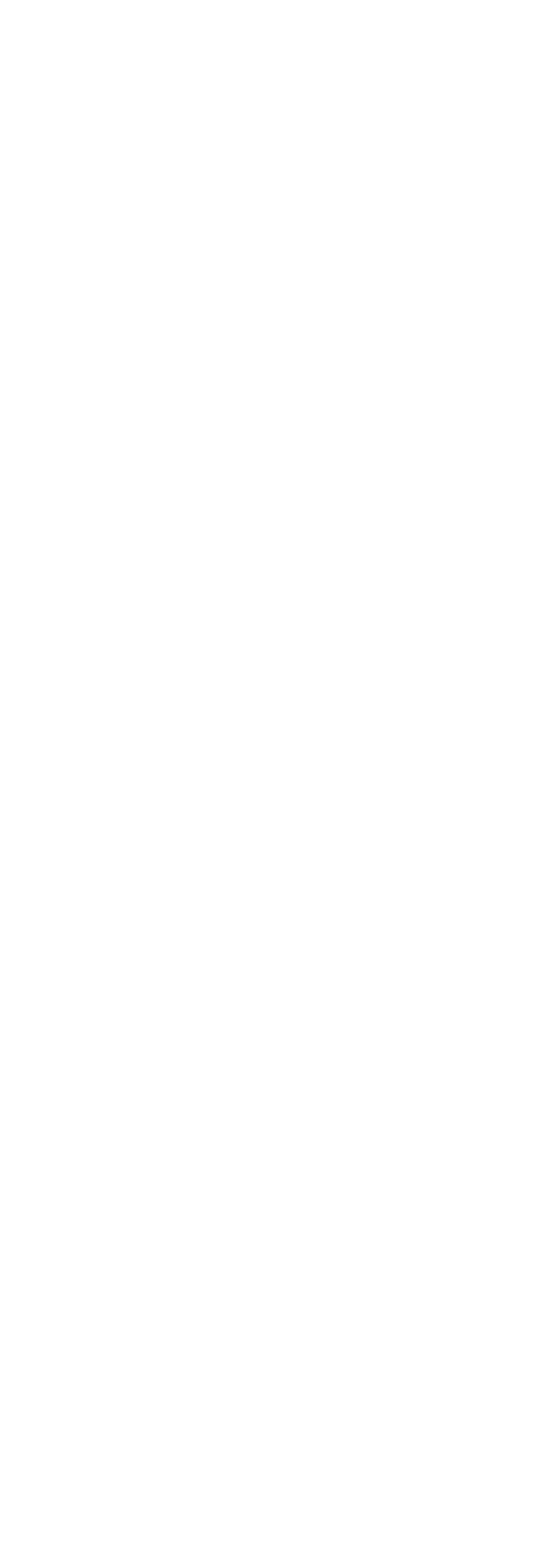
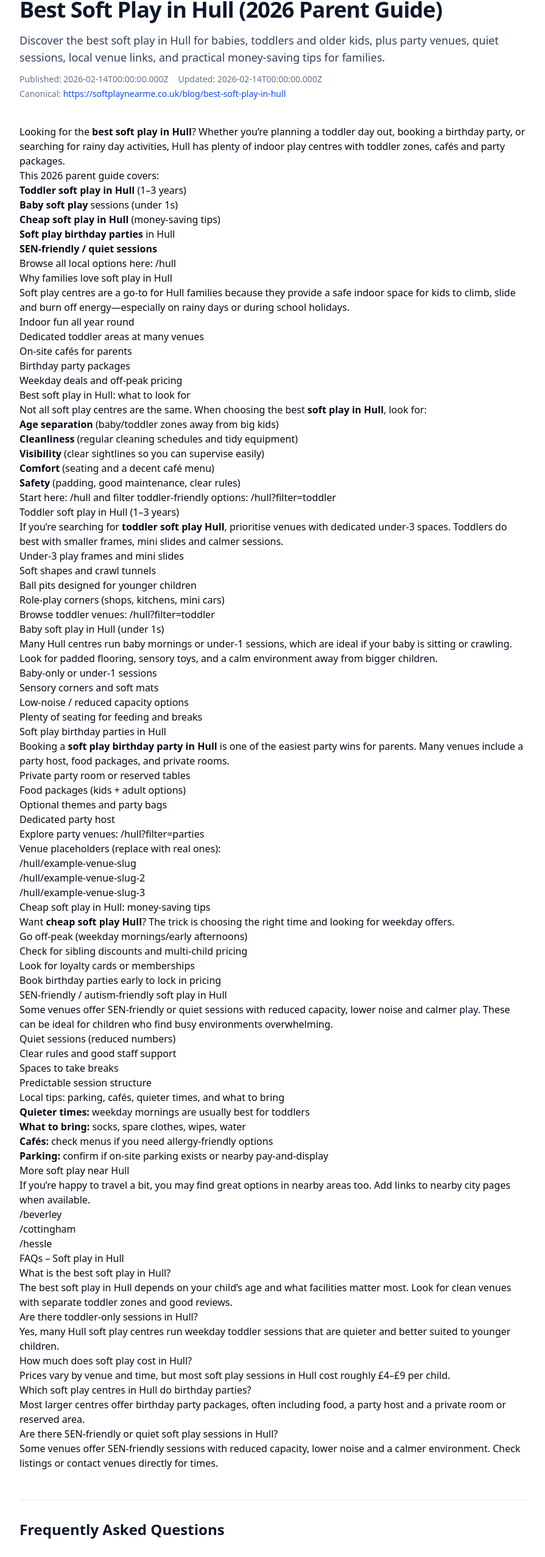
Before and after one commit to davidphilipstark1993/softplaynearme, a Next.js app: page /blog/best-soft-play-in-hull in a window 1280 px wide. Before the commit this address had no page. Shown: the part 80-2634 px from the top of the page at 61% size, without its empty margins (192-1087 px from the left). Before the commit the page ends 800 px from the top, so only its background shows below. Built offline with nearby package versions, Linux system fonts and the light colour scheme.

Commit message:
feat(blog): publish hull city guide post with FAQ schema

```diff
--- a/app/blog/[slug]/page.tsx
+++ b/app/blog/[slug]/page.tsx
@@ -1,15 +1,19 @@
 import type { Metadata } from 'next'
 import Link from 'next/link'
 import { notFound } from 'next/navigation'
-import { postsBySlug } from '@/lib/blogPosts'
+import { getPostBySlug, posts } from '@/lib/blogPosts'
 
 interface PageProps {
   params: Promise<{ slug: string }>
 }
 
+export async function generateStaticParams() {
+  return posts.map((post) => ({ slug: post.slug }))
+}
+
 export async function generateMetadata({ params }: PageProps): Promise<Metadata> {
   const { slug } = await params
-  const post = postsBySlug[slug]
+  const post = getPostBySlug(slug)
 
   if (!post) {
     return {
@@ -19,23 +23,23 @@ export async function generateMetadata({ params }: PageProps): Promise<Metadata>
   }
 
   const title = `${post.title} | Soft Play Near Me`
-  const description = post.description || post.excerpt
-  const url = `https://www.softplaynearme.co.uk/blog/${post.slug}`
+  const description = post.excerpt
+  const canonical = `https://softplaynearme.co.uk/blog/${post.slug}`
 
   return {
     title,
     description,
     alternates: {
-      canonical: url,
+      canonical,
     },
     openGraph: {
       title,
       description,
-      url,
+      url: canonical,
       type: 'article',
       siteName: 'Soft Play Near Me',
-      publishedTime: post.datePublished,
-      modifiedTime: post.dateModified,
+      publishedTime: post.publishedAt,
+      modifiedTime: post.updatedAt,
       images: ['/opengraph-image'],
     },
     twitter: {
@@ -49,43 +53,66 @@ export async function generateMetadata({ params }: PageProps): Promise<Metadata>
 
 export default async function BlogPostPage({ params }: PageProps) {
   const { slug } = await params
-  const post = postsBySlug[slug]
+  const post = getPostBySlug(slug)
 
   if (!post) {
     notFound()
   }
 
-  const postUrl = `https://www.softplaynearme.co.uk/blog/${post.slug}`
-  const articleJsonLd = {
+  const canonical = `https://softplaynearme.co.uk/blog/${post.slug}`
+
+  const faqJsonLd = {
     '@context': 'https://schema.org',
-    '@type': 'Article',
-    headline: post.title,
-    author: {
-      '@type': 'Organization',
-      name: 'Soft Play Near Me',
-    },
-    mainEntityOfPage: postUrl,
-    datePublished: post.datePublished,
-    dateModified: post.dateModified,
-    description: post.description || post.excerpt,
+    '@type': 'FAQPage',
+    mainEntity: post.faq.map((faq) => ({
+      '@type': 'Question',
+      name: faq.q,
+      acceptedAnswer: {
+        '@type': 'Answer',
+        text: faq.a,
+      },
+    })),
   }
 
   return (
     <main className="min-h-screen bg-white">
       <script
         type="application/ld+json"
-        dangerouslySetInnerHTML={{ __html: JSON.stringify(articleJsonLd) }}
+        dangerouslySetInnerHTML={{ __html: JSON.stringify(faqJsonLd).replace(/</g, '\\u003c') }}
       />
 
-      <article className="mx-auto max-w-3xl px-4 py-12 sm:px-6 lg:px-8">
+      <article className="mx-auto max-w-4xl px-4 py-12 sm:px-6 lg:px-8">
         <p className="text-sm font-medium text-slate-600">Soft Play Near Me Blog</p>
         <h1 className="mt-2 text-3xl font-bold tracking-tight text-slate-900 sm:text-4xl">{post.title}</h1>
         <p className="mt-4 text-lg text-slate-700">{post.excerpt}</p>
 
+        <div className="mt-3 flex flex-wrap gap-x-4 gap-y-1 text-sm text-slate-500">
+          <span>Published: {post.publishedAt}</span>
+          <span>Updated: {post.updatedAt}</span>
+          <span>
+            Canonical:{' '}
+            <a className="text-blue-700 hover:underline" href={canonical}>
+              {canonical}
+            </a>
+          </span>
+        </div>
+
         <div
           className="prose prose-slate mt-10 max-w-none"
-          dangerouslySetInnerHTML={{ __html: post.bodyHtml }}
+          dangerouslySetInnerHTML={{ __html: post.contentHtml }}
         />
+
+        <section className="mt-12 border-t border-slate-200 pt-8">
+          <h2 className="text-2xl font-semibold text-slate-900">Frequently Asked Questions</h2>
+          <div className="mt-6 space-y-5">
+            {post.faq.map((faq) => (
+              <div key={faq.q}>
+                <h3 className="text-lg font-semibold text-slate-900">{faq.q}</h3>
+                <p className="mt-2 text-slate-700">{faq.a}</p>
+              </div>
+            ))}
+          </div>
+        </section>
 
         <div className="mt-12 border-t border-slate-200 pt-6">
           <Link href="/blog" className="text-sm font-medium text-blue-700 hover:underline">
--- a/app/blog/page.tsx
+++ b/app/blog/page.tsx
@@ -1,17 +1,17 @@
 import Link from 'next/link'
 import type { Metadata } from 'next'
-import { blogPosts } from '@/lib/blogPosts'
+import { posts } from '@/lib/blogPosts'
 
 export const metadata: Metadata = {
   title: 'Soft Play Blog',
-  description: 'Guides, local ideas, and practical tips for finding great soft play centres across the UK.',
+  description: 'City guides, planning tips, and practical advice for families searching for soft play centres across the UK.',
   alternates: {
-    canonical: '/blog',
+    canonical: 'https://softplaynearme.co.uk/blog',
   },
   openGraph: {
     title: 'Soft Play Blog | Soft Play Near Me',
-    description: 'Guides, local ideas, and practical tips for finding great soft play centres across the UK.',
-    url: 'https://www.softplaynearme.co.uk/blog',
+    description: 'City guides, planning tips, and practical advice for families searching for soft play centres across the UK.',
+    url: 'https://softplaynearme.co.uk/blog',
     type: 'website',
     siteName: 'Soft Play Near Me',
     images: ['/opengraph-image'],
@@ -19,7 +19,7 @@ export const metadata: Metadata = {
   twitter: {
     card: 'summary_large_image',
     title: 'Soft Play Blog | Soft Play Near Me',
-    description: 'Guides, local ideas, and practical tips for finding great soft play centres across the UK.',
+    description: 'City guides, planning tips, and practical advice for families searching for soft play centres across the UK.',
     images: ['/opengraph-image'],
   },
 }
@@ -30,11 +30,11 @@ export default function BlogIndexPage() {
       <div className="mx-auto max-w-4xl px-4 py-12 sm:px-6 lg:px-8">
         <h1 className="text-3xl font-bold tracking-tight text-slate-900 sm:text-4xl">Soft Play Blog</h1>
         <p className="mt-3 text-base text-slate-700 sm:text-lg">
-          Helpful guides for parents planning soft play days, birthday parties, and family activities.
+          Local city guides and practical planning tips for families searching for the best soft play near them.
         </p>
 
         <div className="mt-10 space-y-4">
-          {blogPosts.map((post) => (
+          {posts.map((post) => (
             <article key={post.slug} className="rounded-xl border border-slate-200 bg-white p-6 shadow-sm">
               <h2 className="text-xl font-semibold text-slate-900">
                 <Link className="hover:text-blue-700 hover:underline" href={`/blog/${post.slug}`}>
@@ -42,6 +42,7 @@ export default function BlogIndexPage() {
                 </Link>
               </h2>
               <p className="mt-2 text-slate-700">{post.excerpt}</p>
+              <p className="mt-2 text-sm text-slate-500">Updated: {post.updatedAt}</p>
               <Link
                 href={`/blog/${post.slug}`}
                 className="mt-3 inline-flex text-sm font-medium text-blue-700 hover:underline"
--- a/lib/blogPosts.ts
+++ b/lib/blogPosts.ts
@@ -1,147 +1,179 @@
+export interface BlogFaq {
+  q: string
+  a: string
+}
+
 export interface BlogPost {
   slug: string
   title: string
+  city: string
   excerpt: string
-  description?: string
+  publishedAt: string
+  updatedAt: string
   datePublished: string
   dateModified: string
-  bodyHtml: string
+  contentHtml: string
+  faq: BlogFaq[]
 }
 
-export const blogPosts: BlogPost[] = [
+export const posts: BlogPost[] = [
   {
-    slug: 'toddler-soft-play-leeds',
-    title: 'Best Soft Play Venues for Toddlers UK',
-    excerpt: 'A UK parent guide to choosing toddler-friendly soft play venues, with Leeds examples and practical booking tips.',
-    datePublished: '2026-01-12',
-    dateModified: '2026-01-12',
-    bodyHtml: `
-      <p>Choosing the best soft play venues for toddlers in the UK starts with safety, session timing, and clear age-zoned areas. Leeds is a good example because many centres run quieter under-5 slots and parent-friendly morning sessions. This guide shows what matters most before you book.</p>
-      <h2>What Makes a Great Toddler Session?</h2>
-      <p>Look for separate baby or toddler spaces, clear staff supervision, and weekday sessions that avoid peak crowds. Cafes with visible seating near the play zone are also a big win.</p>
-      <h2>Best Times to Visit</h2>
-      <p>Weekday mornings are usually easier for parking and have shorter check-in queues. If your child prefers low noise, ask venues about SEN-friendly or reduced-music slots.</p>
-      <h2>Leeds Venue Ideas</h2>
+    slug: 'best-soft-play-in-hull',
+    title: 'Best Soft Play in Hull (2026 Parent Guide)',
+    city: 'Hull',
+    excerpt:
+      'Discover the best soft play in Hull for babies, toddlers and older kids, plus party venues, quiet sessions, local venue links, and practical money-saving tips for families.',
+    publishedAt: '2026-02-14T00:00:00.000Z',
+    updatedAt: '2026-02-14T00:00:00.000Z',
+    datePublished: '2026-02-14T00:00:00.000Z',
+    dateModified: '2026-02-14T00:00:00.000Z',
+    contentHtml: `<p>Looking for the <strong>best soft play in Hull</strong>? Whether you’re planning a toddler day out, booking a birthday party, or searching for rainy day activities, Hull has plenty of indoor play centres with toddler zones, cafés and party packages.</p>
+
+<p>This 2026 parent guide covers:</p>
 <ul>
-        <li><a href="/leeds/tiny-tigers-leeds">Tiny Tigers Leeds</a></li>
-        <li><a href="/leeds/jungle-cubs-play-cafe">Jungle Cubs Play Cafe</a></li>
-        <li><a href="/leeds/little-explorers-soft-play">Little Explorers Soft Play</a></li>
+  <li><strong>Toddler soft play in Hull</strong> (1–3 years)</li>
+  <li><strong>Baby soft play</strong> sessions (under 1s)</li>
+  <li><strong>Cheap soft play in Hull</strong> (money-saving tips)</li>
+  <li><strong>Soft play birthday parties</strong> in Hull</li>
+  <li><strong>SEN-friendly / quiet sessions</strong></li>
 </ul>
-      <h3>FAQ: What age is best for toddler soft play?</h3>
-      <p>Most centres are ideal from around 12 months, with separate areas for crawlers and early walkers.</p>
-      <h3>FAQ: Should I pre-book?</h3>
-      <p>Yes, especially at weekends and during school holidays when sessions can sell out quickly.</p>
-      <h3>FAQ: What should I bring?</h3>
-      <p>Bring socks, a water bottle, and a change of clothes for younger children.</p>
-    `,
+
+<p>Browse all local options here: <a href="/hull">/hull</a></p>
+
+<h2>Why families love soft play in Hull</h2>
+<p>Soft play centres are a go-to for Hull families because they provide a safe indoor space for kids to climb, slide and burn off energy—especially on rainy days or during school holidays.</p>
+<ul>
+  <li>Indoor fun all year round</li>
+  <li>Dedicated toddler areas at many venues</li>
+  <li>On-site cafés for parents</li>
+  <li>Birthday party packages</li>
+  <li>Weekday deals and off-peak pricing</li>
+</ul>
+
+<h2>Best soft play in Hull: what to look for</h2>
+<p>Not all soft play centres are the same. When choosing the best <strong>soft play in Hull</strong>, look for:</p>
+<ul>
+  <li><strong>Age separation</strong> (baby/toddler zones away from big kids)</li>
+  <li><strong>Cleanliness</strong> (regular cleaning schedules and tidy equipment)</li>
+  <li><strong>Visibility</strong> (clear sightlines so you can supervise easily)</li>
+  <li><strong>Comfort</strong> (seating and a decent café menu)</li>
+  <li><strong>Safety</strong> (padding, good maintenance, clear rules)</li>
+</ul>
+
+<p>Start here: <a href="/hull">/hull</a> and filter toddler-friendly options: <a href="/hull?filter=toddler">/hull?filter=toddler</a></p>
+
+<h2>Toddler soft play in Hull (1–3 years)</h2>
+<p>If you’re searching for <strong>toddler soft play Hull</strong>, prioritise venues with dedicated under-3 spaces. Toddlers do best with smaller frames, mini slides and calmer sessions.</p>
+<ul>
+  <li>Under-3 play frames and mini slides</li>
+  <li>Soft shapes and crawl tunnels</li>
+  <li>Ball pits designed for younger children</li>
+  <li>Role-play corners (shops, kitchens, mini cars)</li>
+</ul>
+<p>Browse toddler venues: <a href="/hull?filter=toddler">/hull?filter=toddler</a></p>
+
+<h2>Baby soft play in Hull (under 1s)</h2>
+<p>Many Hull centres run baby mornings or under-1 sessions, which are ideal if your baby is sitting or crawling. Look for padded flooring, sensory toys, and a calm environment away from bigger children.</p>
+<ul>
+  <li>Baby-only or under-1 sessions</li>
+  <li>Sensory corners and soft mats</li>
+  <li>Low-noise / reduced capacity options</li>
+  <li>Plenty of seating for feeding and breaks</li>
+</ul>
+
+<h2>Soft play birthday parties in Hull</h2>
+<p>Booking a <strong>soft play birthday party in Hull</strong> is one of the easiest party wins for parents. Many venues include a party host, food packages, and private rooms.</p>
+<ul>
+  <li>Private party room or reserved tables</li>
+  <li>Food packages (kids + adult options)</li>
+  <li>Optional themes and party bags</li>
+  <li>Dedicated party host</li>
+</ul>
+<p>Explore party venues: <a href="/hull?filter=parties">/hull?filter=parties</a></p>
+
+<p>Venue placeholders (replace with real ones):</p>
+<ul>
+  <li><a href="/hull/example-venue-slug">/hull/example-venue-slug</a></li>
+  <li><a href="/hull/example-venue-slug-2">/hull/example-venue-slug-2</a></li>
+  <li><a href="/hull/example-venue-slug-3">/hull/example-venue-slug-3</a></li>
+</ul>
+
+<h2>Cheap soft play in Hull: money-saving tips</h2>
+<p>Want <strong>cheap soft play Hull</strong>? The trick is choosing the right time and looking for weekday offers.</p>
+<ul>
+  <li>Go off-peak (weekday mornings/early afternoons)</li>
+  <li>Check for sibling discounts and multi-child pricing</li>
+  <li>Look for loyalty cards or memberships</li>
+  <li>Book birthday parties early to lock in pricing</li>
+</ul>
+
+<h2>SEN-friendly / autism-friendly soft play in Hull</h2>
+<p>Some venues offer SEN-friendly or quiet sessions with reduced capacity, lower noise and calmer play. These can be ideal for children who find busy environments overwhelming.</p>
+<ul>
+  <li>Quiet sessions (reduced numbers)</li>
+  <li>Clear rules and good staff support</li>
+  <li>Spaces to take breaks</li>
+  <li>Predictable session structure</li>
+</ul>
+
+<h2>Local tips: parking, cafés, quieter times, and what to bring</h2>
+<ul>
+  <li><strong>Quieter times:</strong> weekday mornings are usually best for toddlers</li>
+  <li><strong>What to bring:</strong> socks, spare clothes, wipes, water</li>
+  <li><strong>Cafés:</strong> check menus if you need allergy-friendly options</li>
+  <li><strong>Parking:</strong> confirm if on-site parking exists or nearby pay-and-display</li>
+</ul>
+
+<h2>More soft play near Hull</h2>
+<p>If you’re happy to travel a bit, you may find great options in nearby areas too. Add links to nearby city pages when available.</p>
+<ul>
+  <li><a href="/beverley">/beverley</a></li>
+  <li><a href="/cottingham">/cottingham</a></li>
+  <li><a href="/hessle">/hessle</a></li>
+</ul>
+
+<h2>FAQs – Soft play in Hull</h2>
+<h3>What is the best soft play in Hull?</h3>
+<p>The best soft play in Hull depends on your child’s age and what facilities matter most. Look for clean venues with separate toddler zones and good reviews.</p>
+
+<h3>Are there toddler-only sessions in Hull?</h3>
+<p>Yes, many Hull soft play centres run weekday toddler sessions that are quieter and better suited to younger children.</p>
+
+<h3>How much does soft play cost in Hull?</h3>
+<p>Prices vary by venue and time, but most soft play sessions in Hull cost roughly £4–£9 per child.</p>
+
+<h3>Which soft play centres in Hull do birthday parties?</h3>
+<p>Most larger centres offer birthday party packages, often including food, a party host and a private room or reserved area.</p>
+
+<h3>Are there SEN-friendly or quiet soft play sessions in Hull?</h3>
+<p>Some venues offer SEN-friendly sessions with reduced capacity, lower noise and a calmer environment. Check listings or contact venues directly for times.</p>`,
+    faq: [
+      {
+        q: 'What is the best soft play in Hull?',
+        a: 'The best soft play in Hull depends on your child’s age and what facilities matter most. Look for clean venues with separate toddler zones and good reviews.',
       },
       {
-    slug: 'rainy-day-kids-activities-hull',
-    title: 'Rainy Day Kids Activities in Hull: Soft Play Picks',
-    excerpt: 'When the weather turns, these Hull indoor ideas keep children active and parents stress-free.',
-    datePublished: '2026-01-18',
-    dateModified: '2026-01-18',
-    bodyHtml: `
-      <p>Rainy weekends in Hull do not need to mean screen time all day. Soft play venues offer movement, social time, and warm indoor spaces for families. Here are practical ways to plan a smoother day out.</p>
-      <h2>Plan Around Peak Hours</h2>
-      <p>Early sessions are usually quieter and easier for toddlers. Booking ahead helps avoid long waits when weather pushes everyone indoors at once.</p>
-      <h2>Mix Play With Food Breaks</h2>
-      <p>Choose venues with reliable cafe options so children can refuel without cutting your visit short. A quick snack break often extends happy play time.</p>
-      <h2>Hull Venue Ideas</h2>
-      <ul>
-        <li><a href="/hull/adventure-bay-hull">Adventure Bay Hull</a></li>
-        <li><a href="/hull/pirate-cove-play-hull">Pirate Cove Play Hull</a></li>
-        <li><a href="/hull/rainbow-soft-play-hull">Rainbow Soft Play Hull</a></li>
-      </ul>
-      <h3>FAQ: Are weekday sessions better value?</h3>
-      <p>Many venues offer lower weekday pricing or toddler specials outside school holidays.</p>
-      <h3>FAQ: Can I bring a baby and older child together?</h3>
-      <p>Usually yes, and family-friendly venues provide separate spaces for different age groups.</p>
-      <h3>FAQ: How long should a visit last?</h3>
-      <p>For most children, 90 to 120 minutes is ideal before energy starts to dip.</p>
-    `,
+        q: 'Are there toddler-only sessions in Hull?',
+        a: 'Yes, many Hull soft play centres run weekday toddler sessions that are quieter and better suited to younger children.',
       },
       {
-    slug: 'sensory-soft-play-yorkshire',
-    title: 'Sensory-Friendly Soft Play Near You',
-    excerpt: 'A practical checklist for parents searching sensory-friendly soft play near you, with Yorkshire venue examples.',
-    datePublished: '2026-01-24',
-    dateModified: '2026-01-24',
-    bodyHtml: `
-      <p>Finding sensory-friendly soft play near you can make a major difference for children who prefer calmer, more predictable environments. Across Yorkshire, more venues now offer adapted sessions with lower noise and controlled lighting. A little research beforehand can improve the experience.</p>
-      <h2>Ask About Session Adjustments</h2>
-      <p>Good sensory sessions often reduce music volume, limit capacity, and allow flexible entry times. Contact venues directly to confirm details.</p>
-      <h2>Check Staff Approach</h2>
-      <p>Staff awareness matters as much as equipment. Look for teams that understand transitions, provide clear guidance, and support family needs calmly.</p>
-      <h2>Yorkshire Venue Ideas</h2>
-      <ul>
-        <li><a href="/york/sunshine-sensory-play">Sunshine Sensory Play</a></li>
-        <li><a href="/wakefield/calm-castle-soft-play">Calm Castle Soft Play</a></li>
-        <li><a href="/sheffield/little-lights-play-centre">Little Lights Play Centre</a></li>
-      </ul>
-      <h3>FAQ: What does sensory-friendly usually mean?</h3>
-      <p>It normally means lower noise, fewer visitors, and a more predictable environment.</p>
-      <h3>FAQ: Do I need a diagnosis to attend?</h3>
-      <p>No, most sensory sessions are open to any child who benefits from a calmer setting.</p>
-      <h3>FAQ: Should I call before visiting?</h3>
-      <p>Yes, calling ahead helps confirm availability and specific support options.</p>
-    `,
+        q: 'How much does soft play cost in Hull?',
+        a: 'Prices vary by venue and time, but most soft play sessions in Hull cost roughly £4–£9 per child.',
       },
       {
-    slug: 'soft-play-birthday-party-checklist',
-    title: 'Soft Play Birthday Parties: Tips and Top Venues',
-    excerpt: 'Use this practical checklist for soft play birthday parties, from booking tips to top venue shortlists.',
-    datePublished: '2026-01-30',
-    dateModified: '2026-01-30',
-    bodyHtml: `
-      <p>Soft play birthday parties are popular because they keep children active and reduce setup time for parents. A short checklist can prevent common issues like overbooking, timing confusion, or food delays. Start planning early and keep decisions simple.</p>
-      <h2>Book the Right Package</h2>
-      <p>Compare capacity, private room access, and food options. Confirm exactly what is included so there are no surprises on the day.</p>
-      <h2>Send Clear Invite Details</h2>
-      <p>Include arrival time, socks reminder, parking guidance, and any allergy notes. Clear information helps the session start on time.</p>
-      <h2>Party Venue Ideas</h2>
-      <ul>
-        <li><a href="/leeds/party-play-leeds">Party Play Leeds</a></li>
-        <li><a href="/manchester/mega-play-manchester">Mega Play Manchester</a></li>
-        <li><a href="/hull/happy-hoppers-hull">Happy Hoppers Hull</a></li>
-      </ul>
-      <h3>FAQ: When should I book a party?</h3>
-      <p>Book 4 to 8 weeks ahead for weekends, and earlier during school holiday periods.</p>
-      <h3>FAQ: Do soft play venues allow your own cake?</h3>
-      <p>Many do, but check venue policy first because some charge a small cake handling fee.</p>
-      <h3>FAQ: How many adults should attend?</h3>
-      <p>For younger children, one adult per family is usually best for supervision and comfort.</p>
-    `,
+        q: 'Which soft play centres in Hull do birthday parties?',
+        a: 'Most larger centres offer birthday party packages, often including food, a party host and a private room or reserved area.',
       },
       {
-    slug: 'best-soft-play-manchester',
-    title: 'Best Soft Play in Manchester for Different Age Groups',
-    excerpt: 'How to choose the right Manchester soft play venue for toddlers, preschoolers, and older children.',
-    datePublished: '2026-02-06',
-    dateModified: '2026-02-06',
-    bodyHtml: `
-      <p>Manchester has a wide mix of soft play centres, from toddler-focused cafes to large adventure-style arenas. The best option depends on your child\'s age, confidence, and energy level. This guide helps you shortlist faster.</p>
-      <h2>For Toddlers and Early Walkers</h2>
-      <p>Prioritise padded, low-height equipment and clear separation from bigger children. Venues with dedicated toddler timings can feel much safer and calmer.</p>
-      <h2>For Mixed-Age Siblings</h2>
-      <p>Look for centres with multiple zones so each child can play at the right level. This avoids boredom for older children and overwhelm for younger ones.</p>
-      <h2>Manchester Venue Ideas</h2>
-      <ul>
-        <li><a href="/manchester/little-lions-play">Little Lions Play</a></li>
-        <li><a href="/manchester/city-jungle-soft-play">City Jungle Soft Play</a></li>
-        <li><a href="/manchester/rocket-kids-manchester">Rocket Kids Manchester</a></li>
-      </ul>
-      <h3>FAQ: Are weekend sessions too busy?</h3>
-      <p>They can be, so pre-booking an early slot is usually the best approach.</p>
-      <h3>FAQ: What age is considered toddler in soft play?</h3>
-      <p>Venues often classify toddler sessions for ages 1 to 4, but this varies by site.</p>
-      <h3>FAQ: Can older siblings join toddler sessions?</h3>
-      <p>Some venues allow this with supervision, while others enforce age limits for safety.</p>
-    `,
+        q: 'Are there SEN-friendly or quiet soft play sessions in Hull?',
+        a: 'Some venues offer SEN-friendly sessions with reduced capacity, lower noise and a calmer environment. Check listings or contact venues directly for times.',
+      },
+    ],
   },
 ]
 
-export const postsBySlug: Record<string, BlogPost> = blogPosts.reduce((acc, post) => {
-  acc[post.slug] = post
-  return acc
-}, {} as Record<string, BlogPost>)
+export const blogPosts: BlogPost[] = posts
+
+export function getPostBySlug(slug: string): BlogPost | undefined {
+  return posts.find((post) => post.slug === slug)
+}
```
Lines whose indentation alone changed are shown as unchanged.
